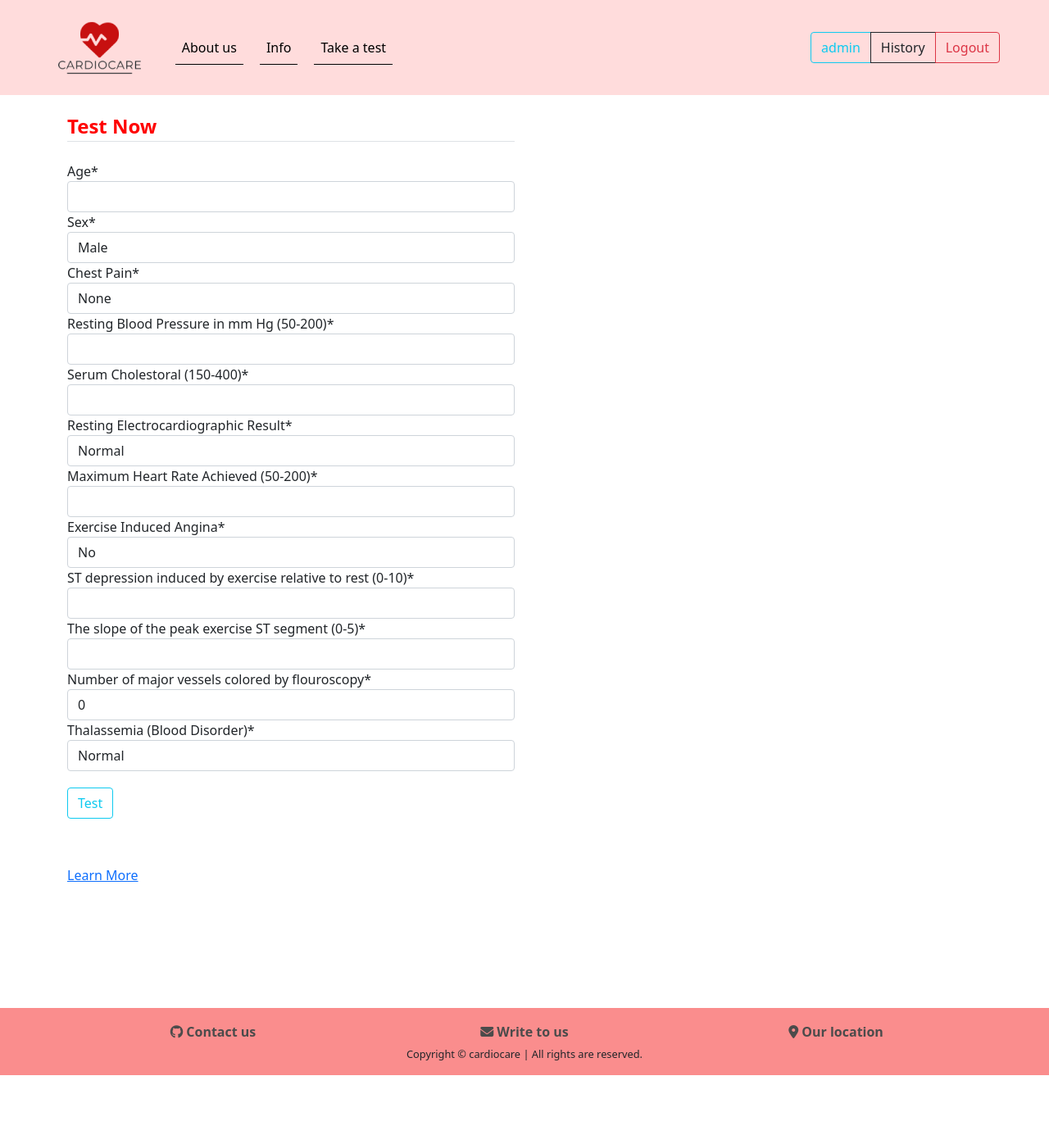
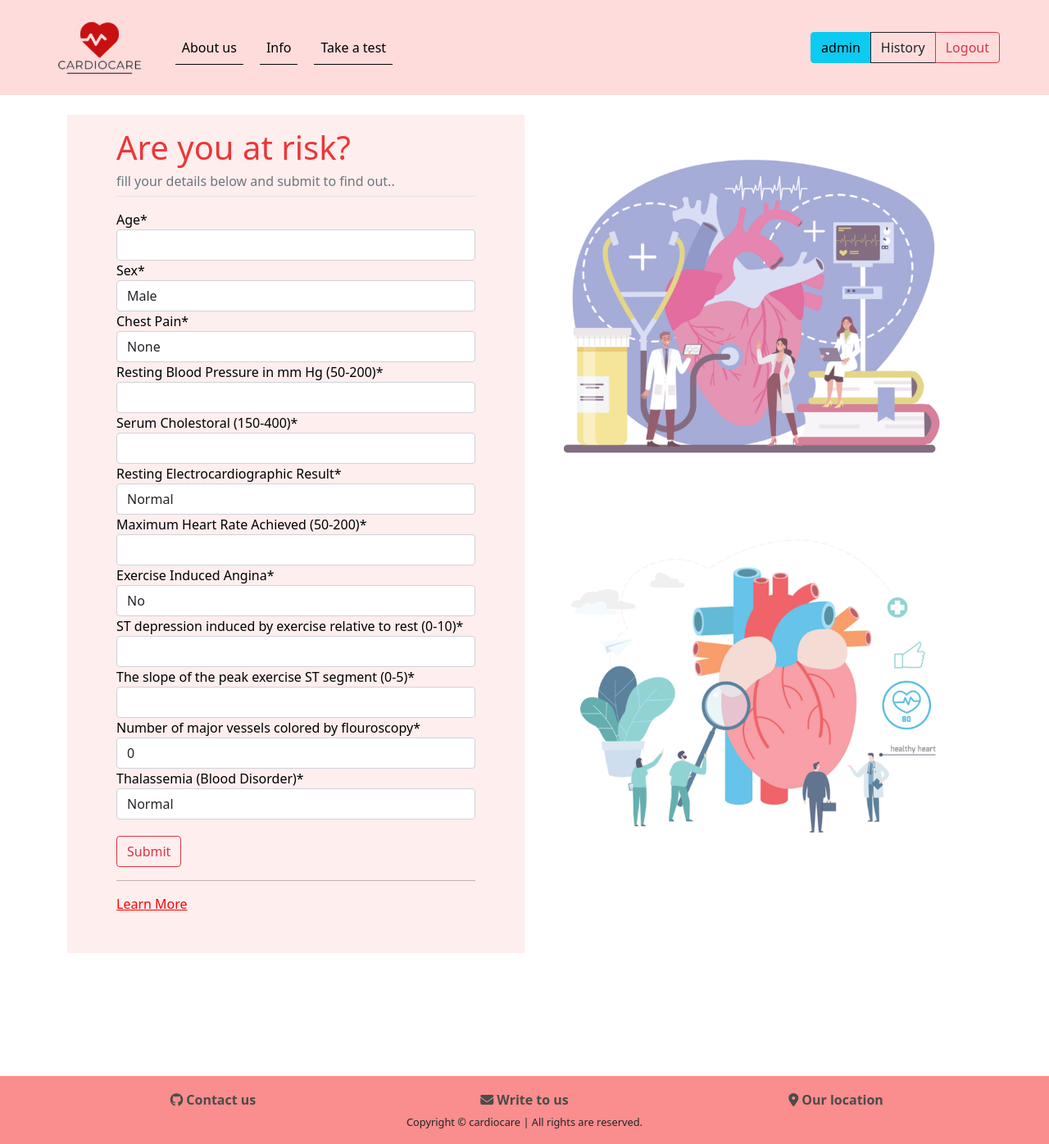
Before and after one commit to AsadNizami/Cardiocare, a Django app: page /test/ in a window 1280 px wide. Shown: the whole page at 82% size. Before the commit the page ends 1312 px from the top, so only its background shows below. Run offline with Django 3.2, Linux system fonts and the light colour scheme; a user stored in the database is signed in; some libraries are stand-ins or nearby versions.

Commit message:
added css and images in testpage (#20)

```diff
--- a/app/templates/app/base.html
+++ b/app/templates/app/base.html
@@ -60,7 +60,7 @@
               <div class="btn-group ">
 
                 {% if user.is_authenticated %}
-                <a class="btn btn-outline-info" href="{% url 'profile' %}">{{ user.username }}</a>
+                <a class="btn btn-info" href="{% url 'profile' %}">{{ user.username }}</a>
                 <a class="btn btn-outline-dark" href="{% url 'history' %}">History</a>
                 <a class="btn btn-outline-danger" href="{% url 'logout' %}">Logout</a>
 
--- a/app/templates/app/test1.html
+++ b/app/templates/app/test1.html
@@ -1,30 +1,48 @@
 {% extends "app/base.html" %}
 {% load crispy_forms_tags %}
 {% block content %}
+{% load static %}
 
 {% block head %}
 <link rel="preconnect" href="https://fonts.gstatic.com">
 <link href="https://fonts.googleapis.com/css2?family=Montserrat:ital,wght@1,100;1,400&display=swap" rel="stylesheet">
 {% endblock %}
 
-<div class="row" style="padding-top: 20px">
-<div class="col-lg-6 col-sm-12 col-xs-12">
+
+<div class="container">
+        <div class="row mt-4">
+
+            <div class="col-lg-6 col-md-8 m-auto" style= 'background-color: #FFEEEE;color: black'>
                 <div class="content-section">
-        <form action="{% url 'result' %}" method="POST">
+                    <form action="{% url 'result' %}"  method="POST">
                         {% csrf_token %}
-            <fieldset class="form-group">
-                <legend class="border-bottom mb-4 heading" style="color: red;" ><strong>Test Now</strong></legend>
+                        <fieldset class="form-group ms-lg-5 me-lg-5 ">
+                            <legend class="border-bottom mb-3 mt-3" style= "color: #EB3738">
+
+                            <h1>Are you at risk?</h1>
+                            <h6 class = 'text-muted'>fill your details below and submit to find out..</h6>
+
+                            </legend>
                             {{ form|crispy }}
                         </fieldset>
-            <div class="form-group" style="padding-top: 20px">
-                <button class="btn btn-outline-info" type="submit">Test</button>
+                        <div class="form-group " style="padding-top: 20px">
+                            <button class="btn btn-outline-danger ms-lg-5 me-lg-5" type="submit">Submit</button>
                         </div>
                     </form>
+                    <div class="ms-lg-5 me-lg-5 mb-5">
+                        <hr>
+                        <a href="{% url 'learn_more' %}" style="padding-top: 5%;color: red;font-weight: 450;">Learn More</a>
+                    </div>
+                </div>
+            </div>
+
+
+             <div class="p-5 col-md-6">
+                <img class='mb-5 img-fluid go-hide' src="{% static 'app/test/top image.png' %}">
+                <img class='mt-5 img-fluid go-hide' src="{% static 'app/test/bottom image.png' %}">
+            </div>
 
         </div>
     </div>
-    <a href="{% url 'learn_more' %}" style="padding-top: 5%;">Learn More</a>
-
-</div>
 
 {% endblock content %}
```
Also changed, not shown: db.sqlite3, static/app/test/bottom image.png (added), static/app/test/top image.png (added). Lines whose indentation alone changed are shown as unchanged.
